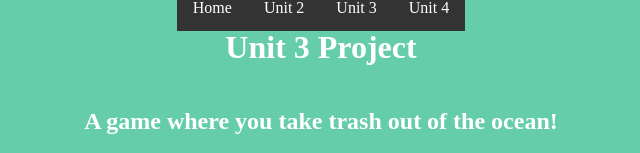
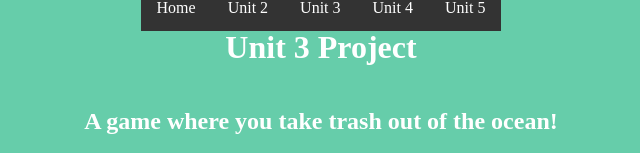
Before and after one commit to Kenneth-de-Azcarate/Kenneth-de-Azcarate.github.io, a plain HTML site: page unit3.html in a window 1280 px wide. Shown: the top 153 px of the page, without its empty margins (319-959 px from the left). Drawn offline with Linux system fonts and the light colour scheme; grey boxes are pictures that could not be loaded.

Commit message:
Update unit3.html

```diff
--- a/unit3.html
+++ b/unit3.html
@@ -40,6 +40,7 @@
       <li><a href="unit2.html">Unit 2</a></li>
       <li><a href="unit3.html">Unit 3</a></li>
       <li><a href="unit4.html">Unit 4</a></li>
+      <li><a href="unit5.html">Unit 5</a></li>
     </ul>
     <h1>Unit 3 Project</h1>
     <h2>A game where you take trash out of the ocean!</h2>
```
